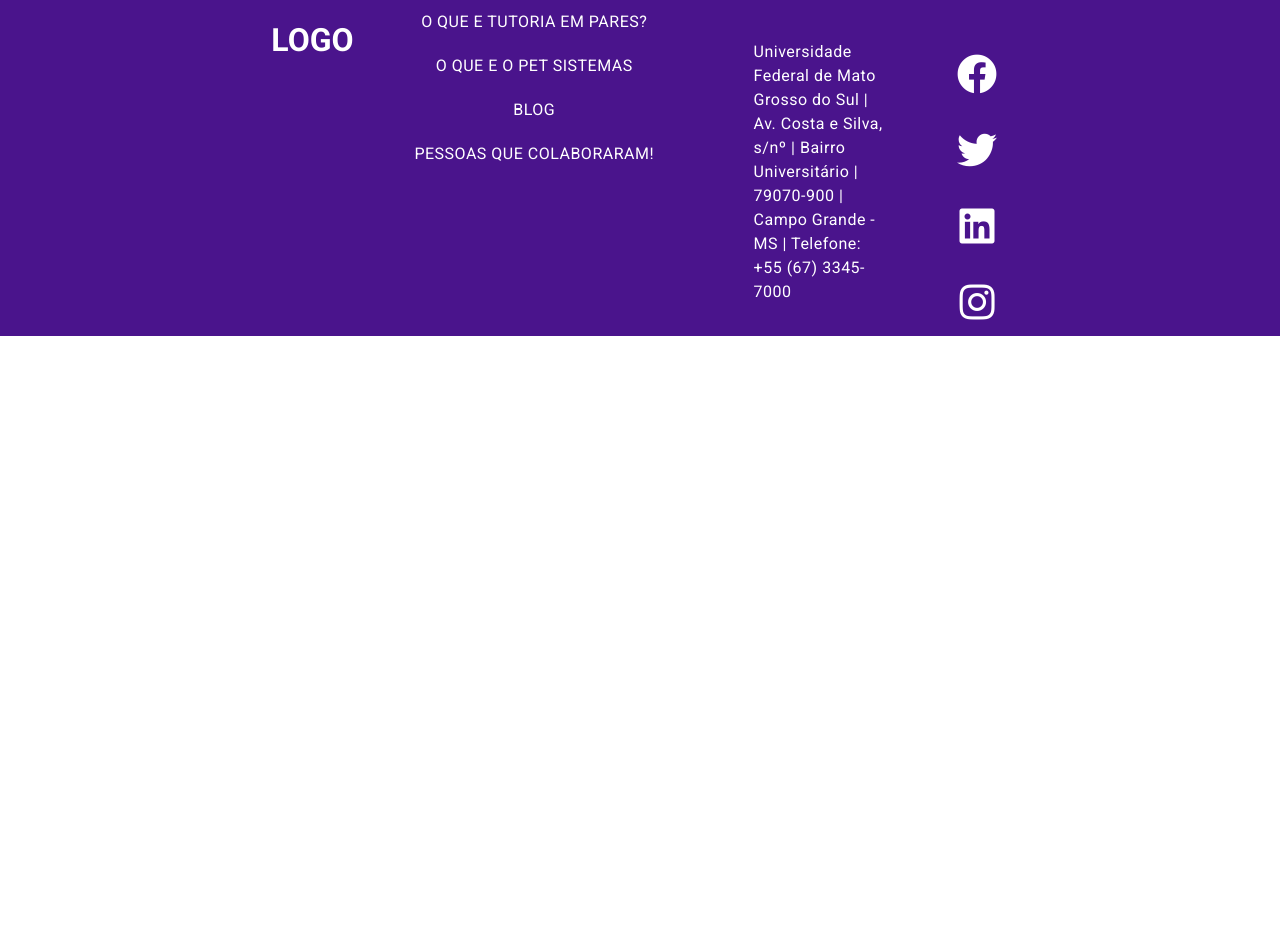
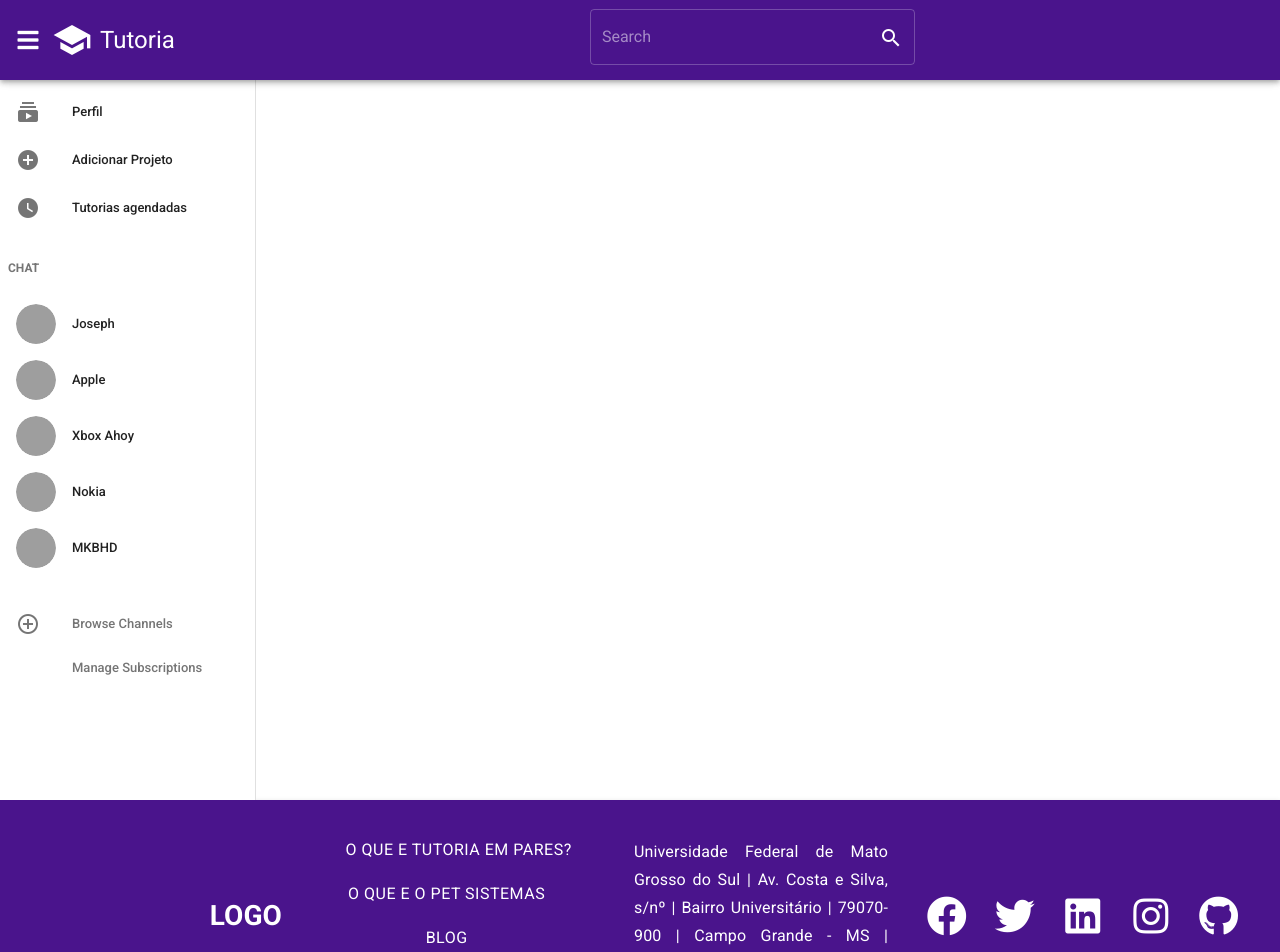
Before and after one commit to petrikic/tutoria-em-pares, a Vue app in the folder frontend/: page /feed in a window 1280 px wide. Shown: the top 952 px of the page. Before the commit the page ends 800 px from the top, so only its background shows below. Built offline with nearby package versions, Linux system fonts and the light colour scheme; grey boxes are pictures that could not be loaded.

Commit message:
version 1.0 backend e frontend        solved bug Nav, Footer, implemented flex-box        solved content of home

```diff
--- a/frontend/src/components/home/Content.vue
+++ b/frontend/src/components/home/Content.vue
@@ -3,15 +3,21 @@
    <v-toolbar
    height="600px"
    >
-    <v-container class="d-flex flex-row">
       <v-card-text
       v-for="content in contents"
       :key="content"
       >
-      <v-icon xLarge class="d-flex justify-center mb-2" :class="content.color">{{content.icon}}</v-icon>
-      <p class="d-flex flex-column">{{content.texto}}</p>
+      <v-col
+      v-for="n in 1"
+      :key="n"
+      col=4
+      class="d-flex flex-column">
+      <v-btn-icon class="ma-2 d-flex justify-center align-center">
+        <v-icon xLarge class="border" :class="content.color">{{content.icon}}</v-icon>
+      </v-btn-icon>
+      <p class="d-flex justify-center">{{content.texto}}</p>
+      </v-col>
       </v-card-text>
-    </v-container>
   </v-toolbar>
   </v-card>
 </template>
@@ -25,12 +31,12 @@ export default {
         {
           icon: 'mdi-history',
           texto: 'O objetivo do tutoria em pares e para quando pessoas estao com dificuldades',
-          color: 'blue black--text'
+          color: 'blue yellow--text'
         },
         {
           icon: 'mdi-diamond',
           texto: 'O objetivo do tutoria em pares e para quando pessoas estao com dificuldades',
-          color: 'red black--text'
+          color: 'indigo darken-4--text'
         },
         {
           icon: 'mdi-recycle',
@@ -44,5 +50,14 @@ export default {
 </script>
 
 <style>
-
+/* .border {
+  background: blue;
+  border-radius: 25px;
+  height: 60px;
+  width: 60px;
+} */
+.border {
+  border-radius: 25px;
+  width: 15%;
+}
 </style>
--- a/frontend/src/components/main/Footer.vue
+++ b/frontend/src/components/main/Footer.vue
@@ -1,17 +1,16 @@
 <template>
+    <v-card tile>
     <v-footer
       color="purple darken-4"
       dark
       padless
     >
-    <v-row >
-      <v-col col=2></v-col>
-      <v-col col=2 class="d-flex justify-end">
-        <h1 class="mt-4">LOGO</h1>
+    <v-card-text class="d-flex flex-row justify-space-between">
+    <v-col col=3 class="d-flex justify-end align-center">
+      <h1>LOGO</h1>
     </v-col>
-      <v-col col=2>
-        <v-card-text class="white--text pt-0 text-center">
-          <v-btn text class="mr-6" large>
+    <v-col col=3 class="d-flex flex-column">
+      <v-btn text  large>
       <router-link to='' class="white--text body-1">
       O que e Tutoria em Pares?
       </router-link>
@@ -31,19 +30,18 @@
       Pessoas que colaboraram!
       </router-link>
       </v-btn>
-      </v-card-text>
     </v-col>
-    <v-col col=2>
-      <v-card-text class="white--text pt-0 mt-10 body-1">
-        Universidade Federal de Mato Grosso do Sul | Av. Costa e Silva, s/nº | Bairro Universitário | 79070-900 | Campo Grande - MS | Telefone: +55 (67) 3345-7000
-      </v-card-text>
+    <v-col col=3 class="d-flex align-center">
+      <p class="text-justify subtitle-1">
+      Universidade Federal de Mato Grosso do Sul | Av. Costa e Silva, s/nº | Bairro Universitário | 79070-900 | Campo Grande - MS |
+      <strong>Telefone: +55 (67) 3345-7000</strong>
+      </p>
     </v-col>
-    <v-col col=2>
-      <v-card-text>
+    <v-col col=3 class="d-flex align-center">
       <v-btn
         v-for="icon in icons"
         :key="icon"
-          class="mx-4 white--text mt-10"
+        class="mx-4 white--text "
         icon
       >
       <a :href="icon.ref">
@@ -52,12 +50,10 @@
         </v-icon>
       </a>
     </v-btn>
+    </v-col>
         </v-card-text>
-        </v-col>
-        <v-col col=2></v-col>
-      </v-row>
     </v-footer>
-
+  </v-card>
 </template>
 
 <script>
@@ -84,6 +80,10 @@ export default {
         icon:'fab fa-instagram',
         ref: 'https://www.instagram.com'
         },
+        {
+        icon:'fab fa-github',
+        ref: 'https://github.com/'
+        },
       ],
     }),
 }
--- a/frontend/src/components/main/Header.vue
+++ b/frontend/src/components/main/Header.vue
@@ -23,5 +23,7 @@ export default {
 </script>
 
 <style>
-
+/* .blur {
+  filter: blur(8px);
+} */
 </style>
--- a/frontend/src/components/main/Nav.vue
+++ b/frontend/src/components/main/Nav.vue
@@ -1,44 +1,40 @@
 <template>
  <v-card tile>
-    <v-app-bar
+    <v-toolbar
       dark
       height=80
       fixed
       color="purple darken-4"
     >
-    <h1><a :href="hrefLogo" class="white--text">LOGO TUTORIA</a> </h1>
-    <v-spacer></v-spacer>
-    <v-flex
-    row
-    >
-    <v-col>
+    <v-card-text class="d-flex flex-row justify-space-between">
+      <v-col col=4 class="d-flex align-center">
+        <h1><a :href="hrefLogo" class="white--text">LOGO TUTORIA</a> </h1>
+      </v-col>
+    <v-col col=4 class="d-flex mt-8">
       <v-text-field
       id="search"
       placeholder="Search"
       name="search"
       type="search"
       outlined
-      class="mt-6"
+      append-icon="mdi-magnify"
       >
       </v-text-field>
     </v-col>
-    <v-col col=6>
-     <v-btn-icon>
-        <v-icon class="mt-8" xLarge>mdi-magnify</v-icon>
-      </v-btn-icon>
+    <v-col col=4 class="d-flex justify-end align-center">
+    <router-link to='/login' class="white--text">
+    <v-btn class="purple darken-4 mr-3" xLarge  text>
+    Login
+    </v-btn>
+    </router-link>
+    <router-link to='/register' class="white--text">
+    <v-btn text class="purple darken-4 mr-6" xLarge>
+    Register
+    </v-btn>
+    </router-link>
     </v-col>
-    </v-flex>
-    <v-btn class="purple darken-4 mr-3" large height=100% text>
-    <router-link to='/login' class="white--text">
-    Login
-    </router-link>
-    </v-btn>
-    <v-btn text class="purple darken-4 mr-6" height=100% large>
-    <router-link to='/register' class="white--text">
-    Register
-    </router-link>
-    </v-btn>
-  </v-app-bar>
+    </v-card-text>
+  </v-toolbar>
 </v-card>
 </template>
 
@@ -48,7 +44,6 @@ export default {
   data(){
     return{
       hrefLogo: '/',
-
     }
   }
 }
--- a/frontend/src/router/index.js
+++ b/frontend/src/router/index.js
@@ -1,5 +1,6 @@
 import Vue from 'vue'
 import VueRouter from 'vue-router'
+import ViewFeed from '../views/View-Feed'
 import ViewHome from '../views/View-Home.vue'
 import ViewRegister from '../views/View-Register.vue'
 import ViewLogin from '../views/View-Login.vue'
@@ -22,6 +23,11 @@ const routes = [
     name: 'View-Login',
     component: ViewLogin,
   },
+  {
+    path: '/feed',
+    name: 'View-Feed',
+    component: ViewFeed,
+  }
 ]
 
 const router = new VueRouter({
--- /dev/null
+++ b/frontend/src/views/View-Feed.vue
@@ -0,0 +1,24 @@
+<template>
+  <v-app>
+    <NavDrag/>
+  </v-app>
+</template>
+
+<script>
+import NavDrag from '../components/feed/NavDrag'
+export default {
+  name: 'View-Feed',
+  components: {
+    NavDrag
+  },
+  data(){
+    return{
+
+    }
+  }
+}
+</script>
+
+<style>
+
+</style>
--- a/frontend/src/views/View-Home.vue
+++ b/frontend/src/views/View-Home.vue
@@ -2,9 +2,7 @@
   <v-app>
     <Header/>
     <Content/>
-    <div>
     <Rank/>
-    </div>
   </v-app>
 </template>
 
```
Also changed, not shown: frontend/src/components/feed/NavFeed.vue (added, +52 -0 lines). Lines whose indentation alone changed are shown as unchanged.
